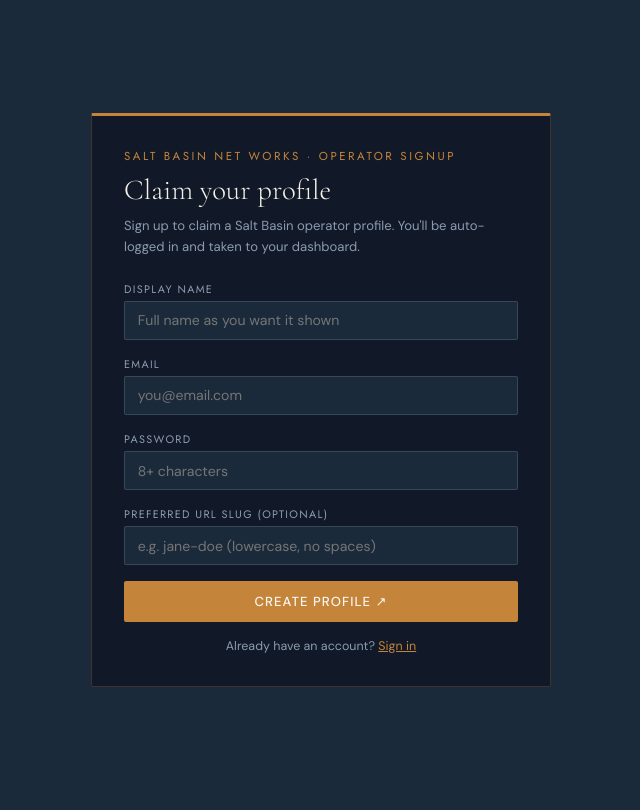
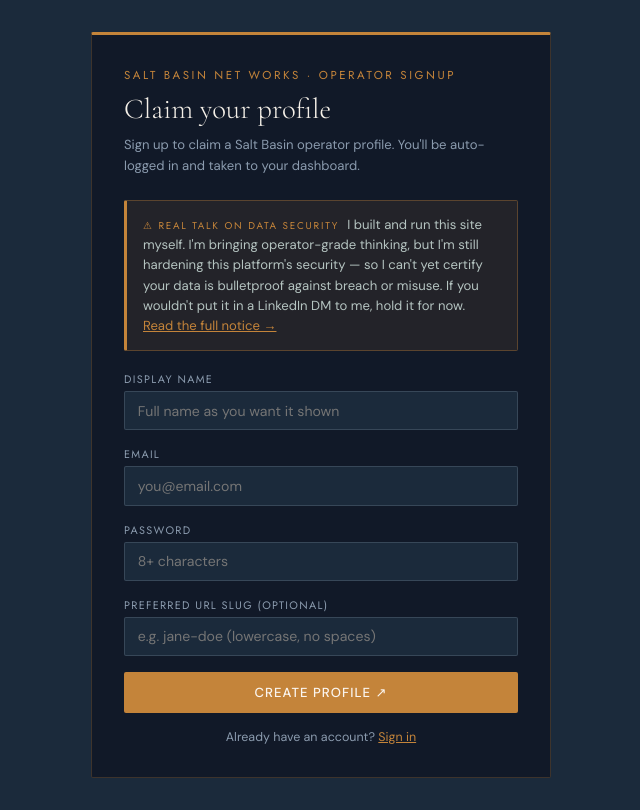
Before and after one commit to marthasaltersb/saltbasin-website, a React (Vite) app: page /signup in a window 1280 px wide. Shown: the whole page, without its empty margins (319-959 px from the left). Built offline with nearby package versions, Linux system fonts and the light colour scheme.

Commit message:
Data security disclaimers: inline notice + /data-notice page + footer link

```diff
--- a/src/App.jsx
+++ b/src/App.jsx
@@ -9,6 +9,7 @@
 import MemberDashboard from './components/MemberDashboard.jsx';
 import PublicProfile from './components/PublicProfile.jsx';
 import LeadView from './components/LeadView.jsx';
+import DataNotice from './components/DataNotice.jsx';
 
 function PublicRoute() {
   const [status, setStatus] = useState(null);
@@ -42,6 +43,7 @@
       <Route path="/member" element={<MemberDashboard />} />
       <Route path="/u/:slug" element={<PublicProfile />} />
       <Route path="/lead/:publicId" element={<LeadView />} />
+      <Route path="/data-notice" element={<DataNotice />} />
       <Route
         path="/admin/*"
         element={
--- /dev/null
+++ b/src/components/DataNotice.jsx
@@ -0,0 +1,148 @@
+import React from 'react';
+import { Link } from 'react-router-dom';
+import PublicNav from './PublicNav.jsx';
+import PublicFooter from './PublicFooter.jsx';
+import { api } from '../lib/api.js';
+
+// ── Inline disclaimer: a short reusable banner used above every data-collection
+// surface (forms, uploads, signup). Links out to the full notice. ──
+export function InlineDataNotice({ context = 'sharing', dark = true, compact = false, style }) {
+  const palette = dark
+    ? { bg: 'rgba(196,132,58,0.1)', border: 'rgba(196,132,58,0.35)', text: 'var(--sb-cream)', sub: 'var(--sb-sage)' }
+    : { bg: 'rgba(196,132,58,0.08)', border: 'rgba(196,132,58,0.3)', text: 'var(--sb-navy)', sub: 'var(--sb-teal-deep)' };
+
+  return (
+    <div
+      style={{
+        background: palette.bg,
+        border: `0.5px solid ${palette.border}`,
+        borderLeft: `3px solid var(--sb-gold)`,
+        borderRadius: 'var(--sb-radius)',
+        padding: compact ? '0.6rem 0.8rem' : '0.85rem 1rem',
+        fontSize: compact ? '0.75rem' : '0.82rem',
+        lineHeight: 1.55,
+        color: palette.text,
+        ...style,
+      }}
+    >
+      <span
+        style={{
+          fontFamily: 'var(--sb-font-label)',
+          fontSize: compact ? '0.6rem' : '0.62rem',
+          letterSpacing: '0.18em',
+          textTransform: 'uppercase',
+          color: 'var(--sb-gold)',
+          marginRight: '0.5rem',
+        }}
+      >
+        ⚠ Real talk on data security
+      </span>
+      <span style={{ color: palette.sub }}>
+        I built and run this site myself. I'm bringing operator-grade thinking, but I'm still hardening this platform's security — so I can't yet certify your data is bulletproof against breach or misuse. If you wouldn't put it in a LinkedIn DM to me, hold it for now.{' '}
+        <Link
+          to="/data-notice"
+          style={{ color: 'var(--sb-gold)', textDecoration: 'underline', whiteSpace: 'nowrap' }}
+        >
+          Read the full notice →
+        </Link>
+      </span>
+    </div>
+  );
+}
+
+// ── Standalone /data-notice page (long-form version) ──
+export default function DataNotice() {
+  const [config, setConfig] = React.useState(null);
+  React.useEffect(() => {
+    api.getPublicConfig().then(setConfig).catch(() => {});
+  }, []);
+  return (
+    <div>
+      <PublicNav site={config?.site || {}} />
+      <div style={{ background: 'var(--sb-navy)', color: 'var(--sb-cream)', padding: '5rem 1.5rem' }}>
+        <article style={{ maxWidth: 760, margin: '0 auto' }}>
+          <p className="sb-eyebrow" style={{ marginBottom: '0.5rem' }}>
+            Salt Basin Net Works · Data & Security Notice
+          </p>
+          <h1
+            className="sb-display"
+            style={{ fontSize: '2.8rem', color: 'var(--sb-cream)', marginBottom: '0.5rem', letterSpacing: '0.04em' }}
+          >
+            Real talk on data security.
+          </h1>
+          <div className="sb-gold-rule" style={{ marginBottom: '2rem' }} />
+
+          <Para>
+            Salt Basin Net Works is a deployed, working site run by a single professional operator — me. I've spent a decade building Quote-to-Revenue systems and risk frameworks for companies generating $600M–$40B+ in annual revenue, so I take data discretion seriously.
+          </Para>
+          <Para>
+            But I'm also building this platform in public, on my own. <Em>Security hardening is on my roadmap, not in my rearview mirror.</Em> Until I've completed and verified the full stack — auth, encryption at rest, audit logging, breach response — I cannot certify that anything you share here is invulnerable to attack, accidental exposure, or third-party access.
+          </Para>
+
+          <SectionHeading>What I will do</SectionHeading>
+          <Para>
+            Handle anything you share with the same operator-grade discretion I bring to client engagements. Use your information only for the purpose you submitted it for. Delete on request — immediately, no questions. Never sell, share, or repurpose your data.
+          </Para>
+
+          <SectionHeading>What I can't promise yet</SectionHeading>
+          <Para>
+            That this site is invulnerable to attack while I'm still building. That my security posture matches the SOC 2 environments I've worked in for clients. That a third party couldn't exploit something I haven't found.
+          </Para>
+
+          <SectionHeading>The bottom line</SectionHeading>
+          <Para>
+            Bring me the strategic conversation. Send the documents you'd hand a trusted advisor in a first meeting. Hold the truly sensitive stuff until I've certified — or just call me. My number's on my resume.
+          </Para>
+
+          <div
+            style={{
+              marginTop: '3rem',
+              paddingTop: '2rem',
+              borderTop: '0.5px dashed rgba(196,132,58,0.35)',
+              display: 'flex',
+              justifyContent: 'space-between',
+              alignItems: 'baseline',
+              gap: '1rem',
+              flexWrap: 'wrap',
+            }}
+          >
+            <div style={{ fontFamily: 'var(--sb-font-display)', fontStyle: 'italic', fontSize: '1.1rem', color: 'var(--sb-gold)' }}>
+              — Betsy
+            </div>
+            <Link to="/" className="sb-btn sb-btn-outline" style={{ fontSize: '0.72rem', padding: '0.5rem 1.1rem' }}>
+              ← Back to Salt Basin
+            </Link>
+          </div>
+        </article>
+      </div>
+      <PublicFooter config={config} />
+    </div>
+  );
+}
+
+function Para({ children }) {
+  return (
+    <p style={{ fontSize: '1.02rem', lineHeight: 1.85, color: 'var(--sb-sage)', marginBottom: '1.25rem' }}>
+      {children}
+    </p>
+  );
+}
+function SectionHeading({ children }) {
+  return (
+    <h2
+      className="sb-display"
+      style={{
+        fontSize: '1.4rem',
+        color: 'var(--sb-cream)',
+        marginTop: '2.25rem',
+        marginBottom: '0.5rem',
+        letterSpacing: '0.04em',
+      }}
+    >
+      {children}
+    </h2>
+  );
+}
+function Em({ children }) {
+  return <em style={{ color: 'var(--sb-cream)', fontStyle: 'italic' }}>{children}</em>;
+}
--- a/src/components/LeadView.jsx
+++ b/src/components/LeadView.jsx
@@ -1,6 +1,7 @@
 import React, { useEffect, useState } from 'react';
 import { useParams, useSearchParams, Link } from 'react-router-dom';
 import PublicFooter from './PublicFooter.jsx';
+import { InlineDataNotice } from './DataNotice.jsx';
 import { api } from '../lib/api.js';
 
 const SOURCE_LABELS = {
@@ -306,9 +307,10 @@
             <div className="sb-eyebrow" style={{ color: 'var(--sb-gold)', marginBottom: '0.4rem' }}>
               Tell me more about your situation
             </div>
-            <h2 className="sb-display" style={{ fontSize: '1.6rem', color: 'var(--sb-cream)', marginBottom: '1.5rem', letterSpacing: '0.02em' }}>
+            <h2 className="sb-display" style={{ fontSize: '1.6rem', color: 'var(--sb-cream)', marginBottom: '1rem', letterSpacing: '0.02em' }}>
               The faster I know, the better I can route.
             </h2>
+            <InlineDataNotice dark style={{ marginBottom: '1.5rem' }} />
 
             <Field
               label="Your name"
--- a/src/components/PublicFooter.jsx
+++ b/src/components/PublicFooter.jsx
@@ -1,4 +1,5 @@
 import React from 'react';
+import { Link } from 'react-router-dom';
 
 export default function PublicFooter({ config }) {
   const site = config?.site || {};
@@ -89,8 +90,23 @@
           </div>
         )}
 
-        <div style={{ fontSize: '0.72rem', color: 'var(--sb-dusty)', opacity: 0.6 }}>
-          {site.copyrightLine || '© Salt Basin Net Works'}
+        <div style={{ display: 'flex', flexDirection: 'column', alignItems: 'flex-end', gap: '0.35rem' }}>
+          <Link
+            to="/data-notice"
+            style={{
+              fontFamily: 'var(--sb-font-label)',
+              fontSize: '0.65rem',
+              letterSpacing: '0.18em',
+              textTransform: 'uppercase',
+              color: 'var(--sb-gold)',
+              textDecoration: 'none',
+            }}
+          >
+            Data & Security Notice
+          </Link>
+          <div style={{ fontSize: '0.72rem', color: 'var(--sb-dusty)', opacity: 0.6 }}>
+            {site.copyrightLine || '© Salt Basin Net Works'}
+          </div>
         </div>
       </div>
     </footer>
--- a/src/components/SignupPage.jsx
+++ b/src/components/SignupPage.jsx
@@ -1,5 +1,6 @@
 import React, { useState, useEffect } from 'react';
 import { useNavigate, useSearchParams, Link } from 'react-router-dom';
+import { InlineDataNotice } from './DataNotice.jsx';
 
 export default function SignupPage() {
   const nav = useNavigate();
@@ -119,6 +120,8 @@
           </p>
         )}
 
+        <InlineDataNotice dark style={{ marginBottom: '1.25rem' }} />
+
         <Field label="Display Name" value={form.displayName} onChange={(v) => update('displayName', v)} placeholder="Full name as you want it shown" />
         <Field label="Email" type="email" value={form.email} onChange={(v) => update('email', v)} placeholder="you@email.com" required />
         <Field label="Password" type="password" value={form.password} onChange={(v) => update('password', v)} placeholder="8+ characters" required />
```
Also changed, not shown: src/components/blocks/index.jsx (+8 -1 lines).
